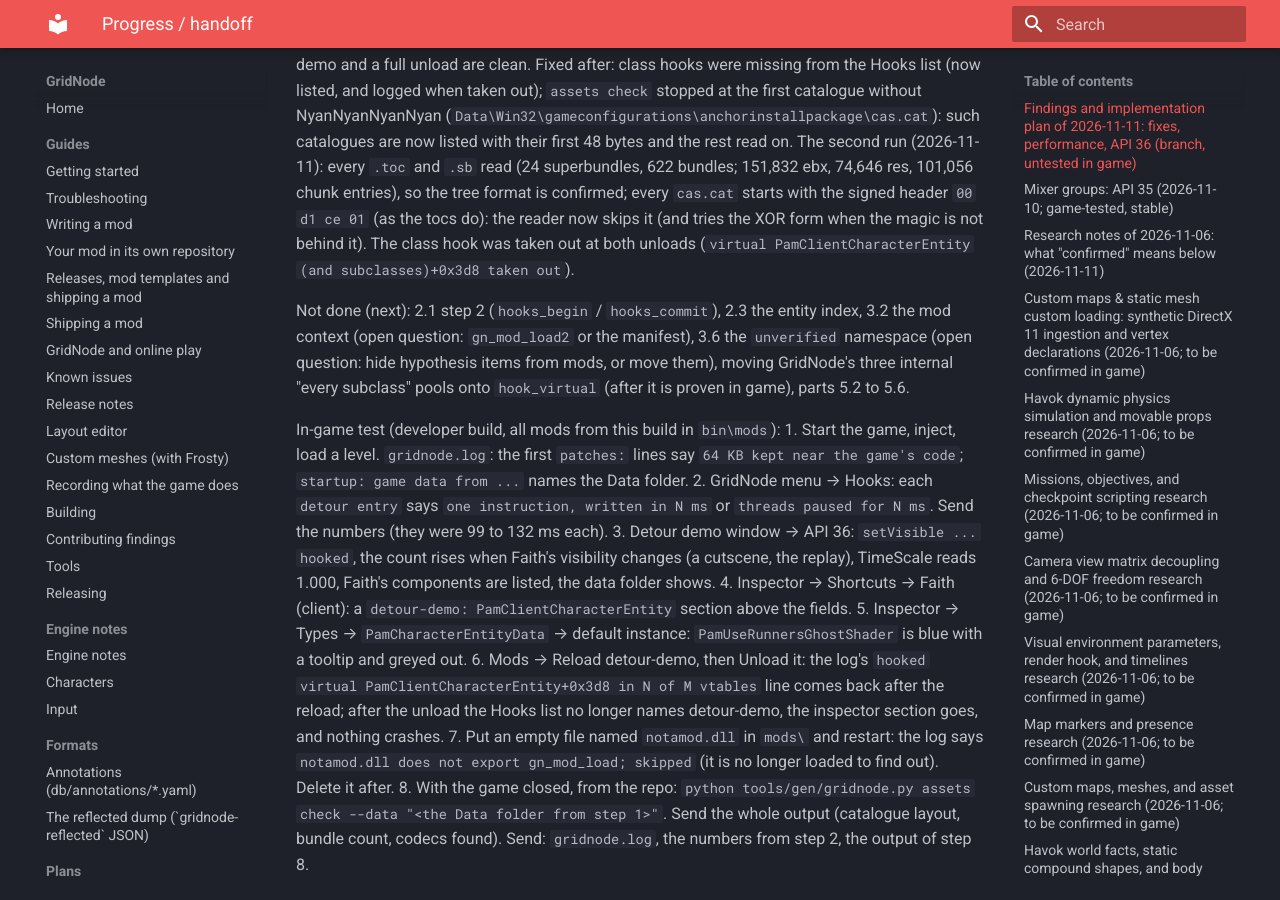
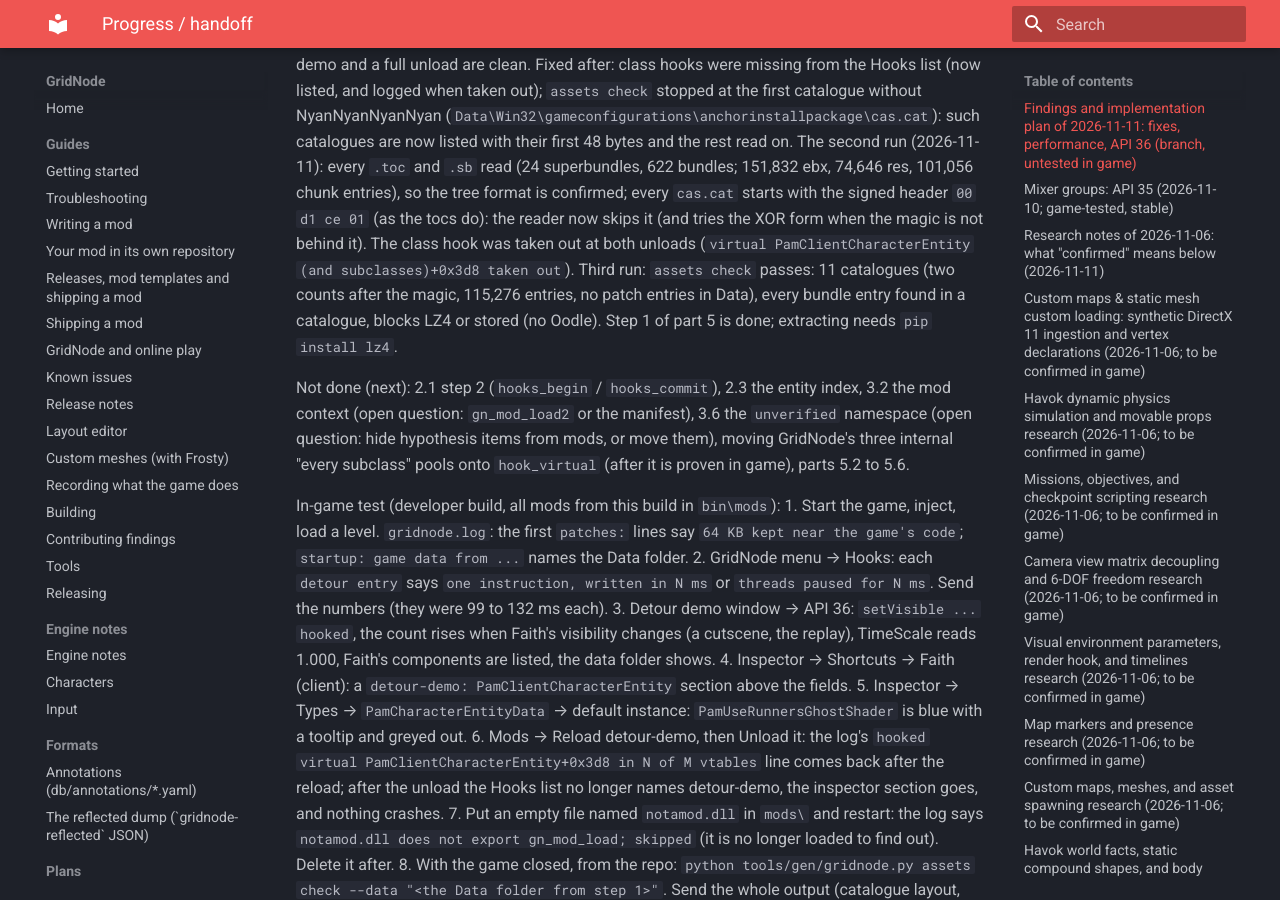
Before and after one commit to CodeNameMeteor/Gridnode, an MkDocs documentation site: the page built from docs/progress.md, in a window 1280 px wide and 900 px high, scrolled down 1207 px. Built offline with MkDocs 1.6.1 and Material for MkDocs 9.7.7, drawn with Linux system fonts in a browser that asks for light colours.

Commit message:
assets: Catalyst's store confirmed (LZ4 and stored blocks, two catalogue counts); step 1 passes on the user's install
Co-Authored-By: Claude Opus 5.5 <noreply@anthropic.com>
Claude-Session: https://claude.ai/code/session_019UGCLf6Ks3eQC9xMHytTtg

```diff
--- a/docs/progress.md
+++ b/docs/progress.md
@@ -47,7 +47,10 @@ catalogues are now listed with their first 48 bytes and the rest read on. The se
 `.toc` and `.sb` read (24 superbundles, 622 bundles; 151,832 ebx, 74,646 res, 101,056 chunk entries), so the tree
 format is confirmed; every `cas.cat` starts with the signed header `00 d1 ce 01` (as the tocs do): the reader
 now skips it (and tries the XOR form when the magic is not behind it). The class hook was taken out at both
-unloads (`virtual PamClientCharacterEntity (and subclasses)+0x3d8 taken out`).
+unloads (`virtual PamClientCharacterEntity (and subclasses)+0x3d8 taken out`). Third run: `assets check`
+passes: 11 catalogues (two counts after the magic, 115,276 entries, no patch entries in Data), every bundle
+entry found in a catalogue, blocks LZ4 or stored (no Oodle). Step 1 of part 5 is done; extracting needs
+`pip install lz4`.
 
 Not done (next): 2.1 step 2 (`hooks_begin` / `hooks_commit`), 2.3 the entity index, 3.2 the mod context
 (open question: `gn_mod_load2` or the manifest), 3.6 the `unverified` namespace (open question: hide
```
Also changed, not shown: 1 other file.
